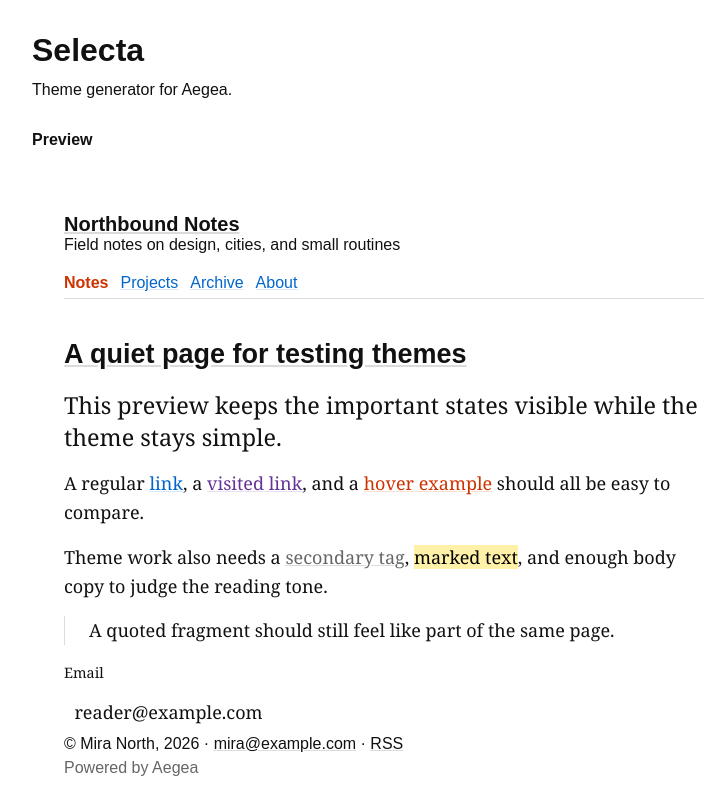
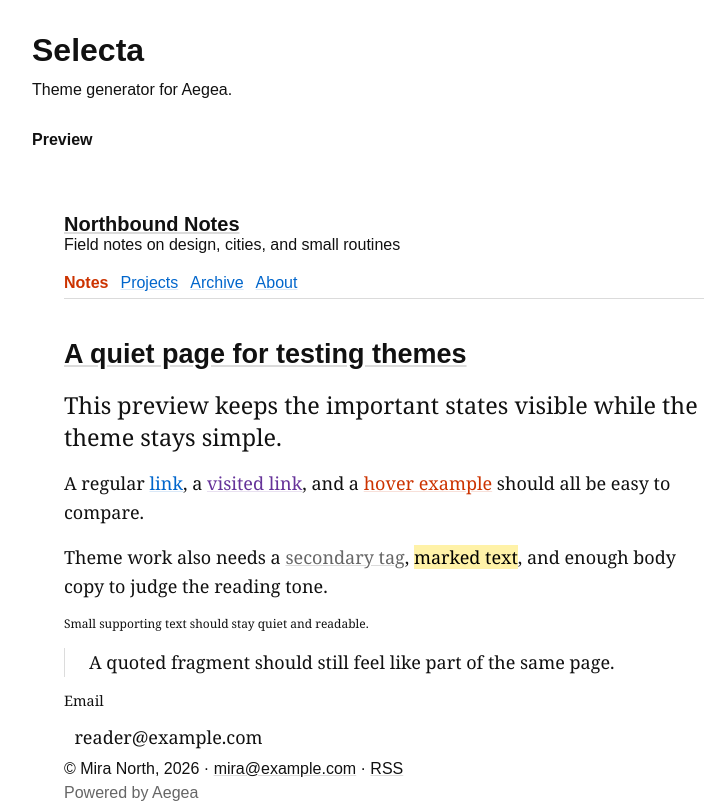
Before and after one commit to hvab/Selecta, a Vue app: page / in a window 1280 px wide. Shown: the top 803 px of the page, without its empty margins (256-984 px from the left). Built offline with nearby package versions, Linux system fonts and the light colour scheme.

Commit message:
add small text preview state

```diff
--- a/src/preview/AegeaPreview.vue
+++ b/src/preview/AegeaPreview.vue
@@ -56,6 +56,7 @@ const themeCssVariables = computed(() => getThemeCssVariables(props.themeState))
               Theme work also needs a <a class="tag" href="#">secondary tag</a>, <mark>marked text</mark>, and enough
               body copy to judge the reading tone.
             </p>
+            <p class="foot">Small supporting text should stay quiet and readable.</p>
             <p class="loud">A quoted fragment should still feel like part of the same page.</p>
             <label>
               <span class="label-text">Email</span>
--- a/src/preview/style.css
+++ b/src/preview/style.css
@@ -102,6 +102,13 @@
   margin-top: 1rem;
 }
 
+.aegea-preview .e2-text .foot {
+  max-width: 45rem;
+  font-family: var(--smallFontFamily);
+  font-size: var(--smallFontSize);
+  line-height: var(--smallLineHeight);
+}
+
 .aegea-preview a.visited {
   color: var(--linkColorVisited);
   text-decoration-color: var(--linkUnderlineColorVisited);
@@ -134,7 +141,9 @@
 }
 
 .aegea-preview .label-text {
+  font-family: var(--smallFontFamily);
   font-size: 0.8em;
+  line-height: var(--smallLineHeight);
 }
 
 .aegea-preview input {
--- a/src/theme/css.js
+++ b/src/theme/css.js
@@ -35,6 +35,9 @@ export function getThemeCssVariables(themeState) {
     '--noteTitleLineHeight': getNoteTitleLineHeight(noteTitleFontSize),
     '--noteTextFontSize': themeState.typography.noteTextSize,
     '--noteTextLineHeight': themeState.typography.noteTextLineHeight,
+    '--smallFontFamily': 'inherit',
+    '--smallFontSize': '12px',
+    '--smallLineHeight': '16px',
     '--maxWidth': themeState.layout.maxWidth,
     '--marginLeft': themeState.layout.margins,
     '--marginRight': themeState.layout.margins,
```
Also changed, not shown: 2 other files (tests, documents, lock files or other folders).
